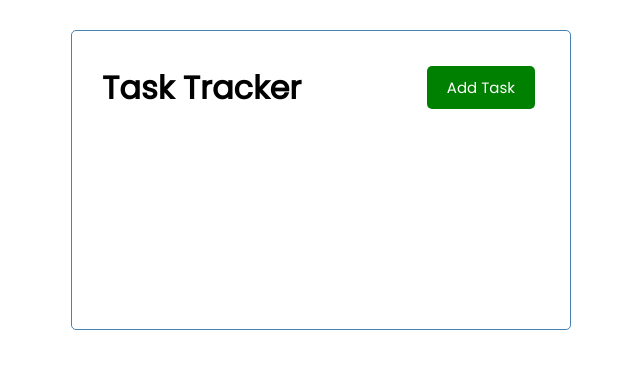
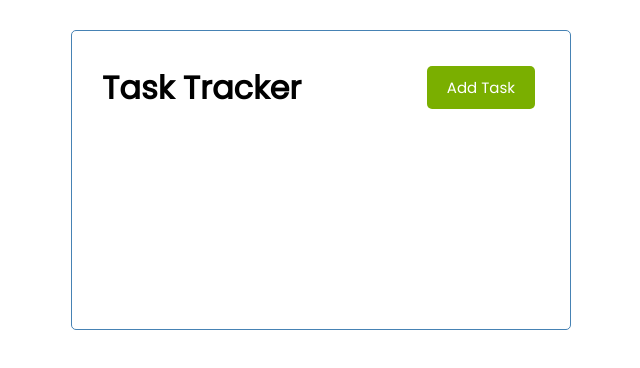
Before and after one commit to Bus42/vue-crash-course, a Vue app: page / in a window 1280 px wide. Shown: the top 368 px of the page, without its empty margins (319-959 px from the left). Built offline with nearby package versions, Linux system fonts and the light colour scheme.

Commit message:
Adds click event listener to buttons

```diff
--- a/src/components/Button.vue
+++ b/src/components/Button.vue
@@ -1,12 +1,12 @@
 <template>
-    <button :style="{background: color}" class="btn" >{{title}}</button>
+    <button @click="onClick()" :style="{ background: color }" class="btn">{{ text }}</button>
 </template>
 
 <script>
 export default {
     name: 'Button',
     props: {
-        title: {
+        text: {
             type: String,
             default: "button",
             required: true
@@ -16,10 +16,14 @@ export default {
             default: "blue",
             required: true
         }
+    },
+    methods: {
+        onClick() {
+            console.log(`Clicked ${this.text} button`);
+        },
     }
 }
 </script>
 
 <style>
-
 </style>
--- a/src/components/Header.vue
+++ b/src/components/Header.vue
@@ -1,7 +1,9 @@
 <template>
     <header>
         <h1>{{ title }}</h1>
-        <Button title="Add Task" color="green" />
+        <Button text="Add Task" color="#7AAF00" />
+        <!-- <Button text="Update Task" color="#007AAF" />
+        <Button text="Delete Task" color="#AF0022" /> -->
     </header>
 </template>
 
```
